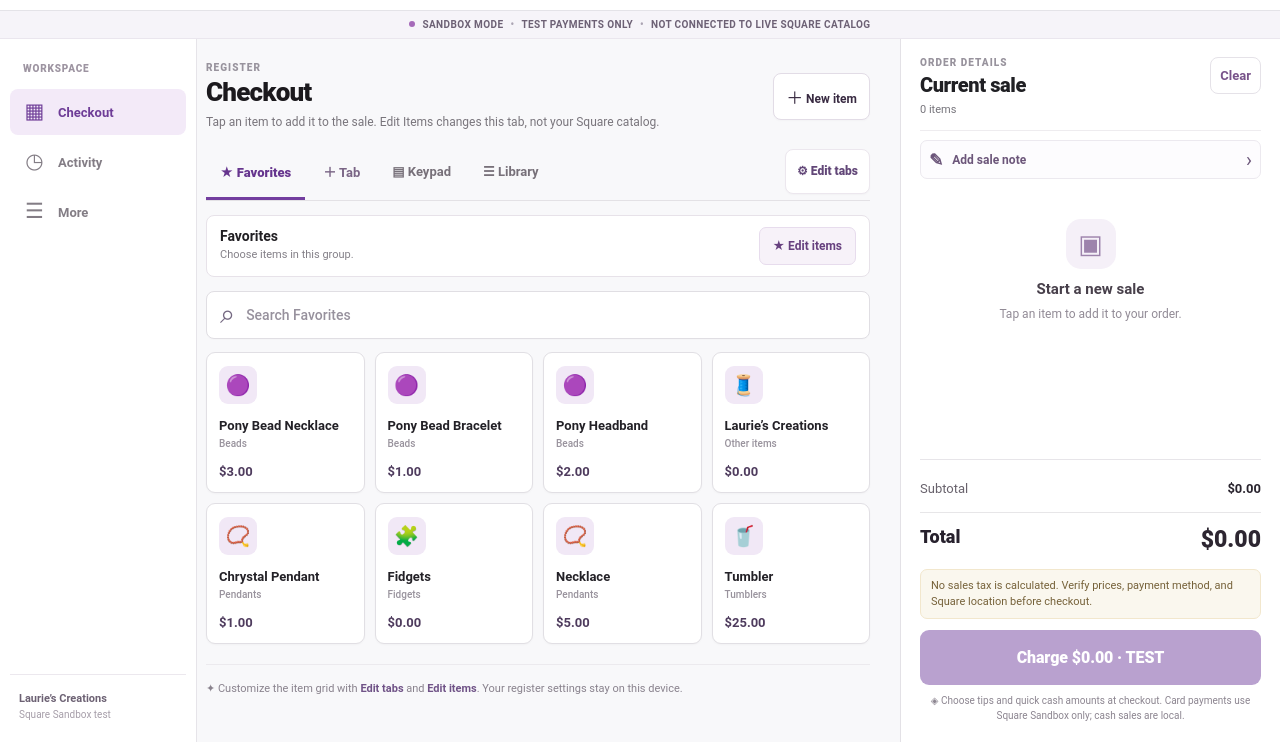
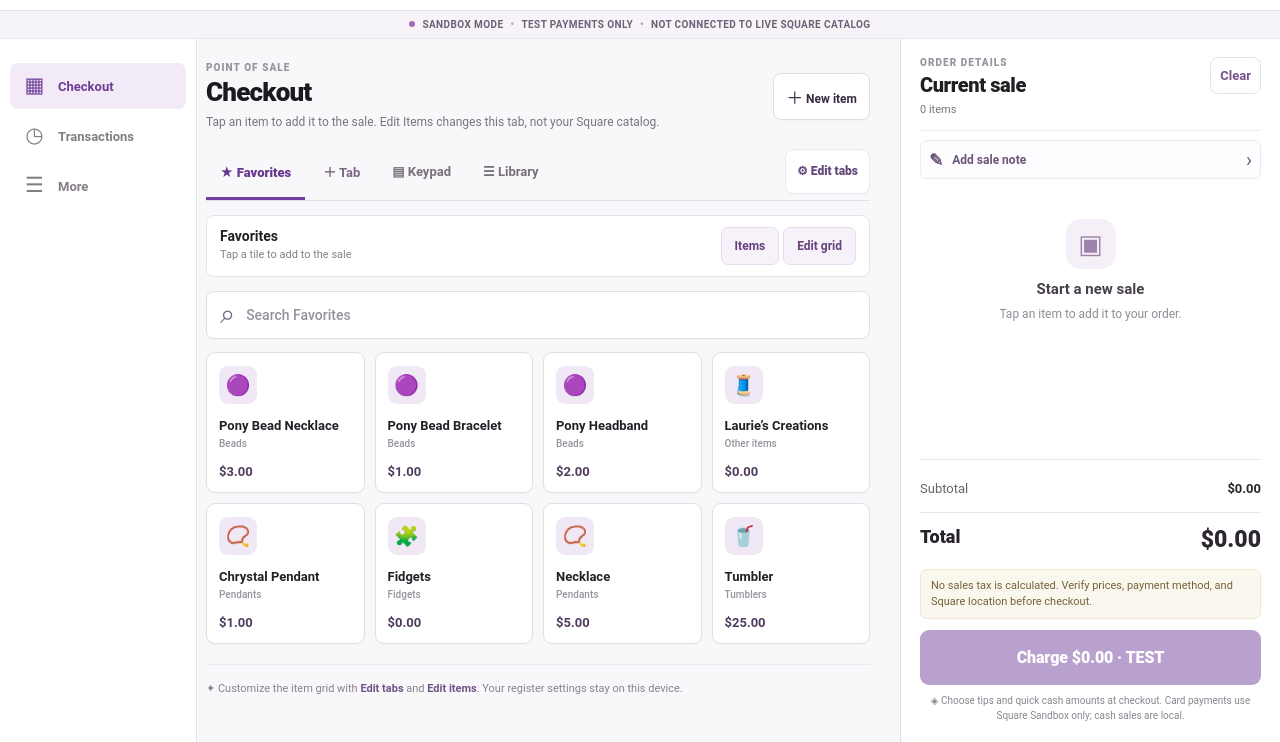
Before and after one commit to bradyicecream/lauries-creations-square-mobile-pos, a plain HTML site: page app/src/main/assets/index.html in a window 1280 px wide. Shown: the part 58-800 px from the top of the page. Drawn offline with Linux system fonts and the light colour scheme.

Commit message:
Add inline Square-style tile editing mode and bottom register navigation

```diff
--- a/app/src/main/assets/index.html
+++ b/app/src/main/assets/index.html
@@ -8,6 +8,7 @@
 <link rel="stylesheet" href="styles.css">
 <link rel="stylesheet" href="square-register.css">
 <link rel="stylesheet" href="operations.css">
+<link rel="stylesheet" href="checkout-square-grid.css">
 </head>
 <body>
 <header class="topbar">
@@ -19,7 +20,7 @@
   <div class="workspace" id="checkoutWorkspace">
     <section class="catalog" aria-label="Checkout product selection">
       <div class="cataloghead">
-        <div class="catalogHeading"><span class="eyebrow">REGISTER</span><h2>Checkout</h2><p id="catalogHint">Choose an item to start a sale.</p></div>
+        <div class="catalogHeading"><span class="eyebrow">POINT OF SALE</span><h2>Checkout</h2><p id="catalogHint">Choose an item to start a sale.</p></div>
         <button id="newProduct" class="secondary small-action newItemBtn" type="button"><span aria-hidden="true">＋</span> New item</button>
       </div>
       <div class="favoriteTabRow">
@@ -31,9 +32,13 @@
         <button type="button" id="manageFavoriteTabs" class="manageTabsButton" aria-label="Edit favorites tabs">⚙ Edit tabs</button>
       </div>
       <div id="favoritesToolbar" class="favoritesToolbar">
-        <div><strong id="currentFavoriteName">Favorites</strong><small>Choose items in this group.</small></div>
-        <button type="button" id="editActiveFavorites" class="secondary small-action">★ Edit items</button>
+        <div class="gridPageIdentity"><strong id="currentFavoriteName">Favorites</strong><small id="gridModeDescription">Tap a tile to add to the sale</small></div>
+        <div class="gridActions">
+          <button type="button" id="editActiveFavorites" class="secondary small-action">Items</button>
+          <button type="button" id="editGridLayout" class="secondary small-action">Edit grid</button>
+        </div>
       </div>
+      <div id="gridEditHelp" class="gridEditHelp" hidden>Choose a tile to change its color, position, or remove it. Tap a + square to add a shortcut.</div>
       <div class="favoritesToolbar" id="libraryFavoritesTarget" hidden>
         <div><strong id="libraryFavoriteGroupName">Favorites</strong><small>Tap ★ to add items to this favorites group.</small></div>
         <button type="button" id="chooseFavoriteGroup" class="secondary small-action">Change group</button>
@@ -42,7 +47,7 @@
         <span aria-hidden="true" class="searchIcon">⌕</span><input id="itemSearch" type="search" autocomplete="off" placeholder="Search this tab" aria-label="Search checkout items">
       </div>
       <nav id="categories" class="categories" aria-label="Product categories"></nav>
-      <div id="productGrid" class="products"></div>
+      <div id="productGrid" class="products" aria-live="polite"></div>
       <div id="keypadPanel" class="keypadPanel" hidden>
         <div class="amountWell"><small>Custom amount</small><strong id="keypadAmount">$0.00</strong></div>
         <div class="numberPad" aria-label="Custom amount keypad">
@@ -103,11 +108,9 @@
 <button id="mobileCartBar" class="mobileCartBar" type="button" hidden>View current sale <span id="mobileCartAmount">$0.00</span></button>
 <div id="cartScrim" class="cartScrim" hidden></div>
 <nav class="bottomNav" id="bottomNav" aria-label="Main navigation">
-  <div class="sideNavHeading">WORKSPACE</div>
-  <button type="button" data-nav="checkout" class="active" aria-current="page"><span aria-hidden="true">▦</span>Checkout</button>
-  <button type="button" data-nav="activity"><span aria-hidden="true">◷</span>Activity</button>
+    <button type="button" data-nav="checkout" class="active" aria-current="page"><span aria-hidden="true">▦</span>Checkout</button>
+  <button type="button" data-nav="activity"><span aria-hidden="true">◷</span>Transactions</button>
   <button type="button" data-nav="more"><span aria-hidden="true">☰</span>More</button>
-  <div class="sideNavFooter"><strong>Laurie’s Creations</strong><small>Square Sandbox test</small></div>
 </nav>
 <dialog id="dialog"><form method="dialog" id="dialogForm"><div class="dialogTop"><h2 id="dialogTitle">Edit</h2><button type="button" id="closeDialog" class="iconButton" aria-label="Close">✕</button></div><div id="dialogBody"></div><div id="dialogActions" class="dialogActions"></div></form></dialog>
 <input type="file" id="importFile" accept="application/json" hidden>
@@ -116,6 +119,7 @@
 <script src="favorite-groups.js"></script>
 <script src="modifier-groups.js"></script>
 <script src="register-cart.js"></script>
+<script src="register-grid.js"></script>
 <script src="checkout-charges.js"></script>
 <script src="operations-model.js"></script>
 <script src="operations-ui.js"></script>
```
